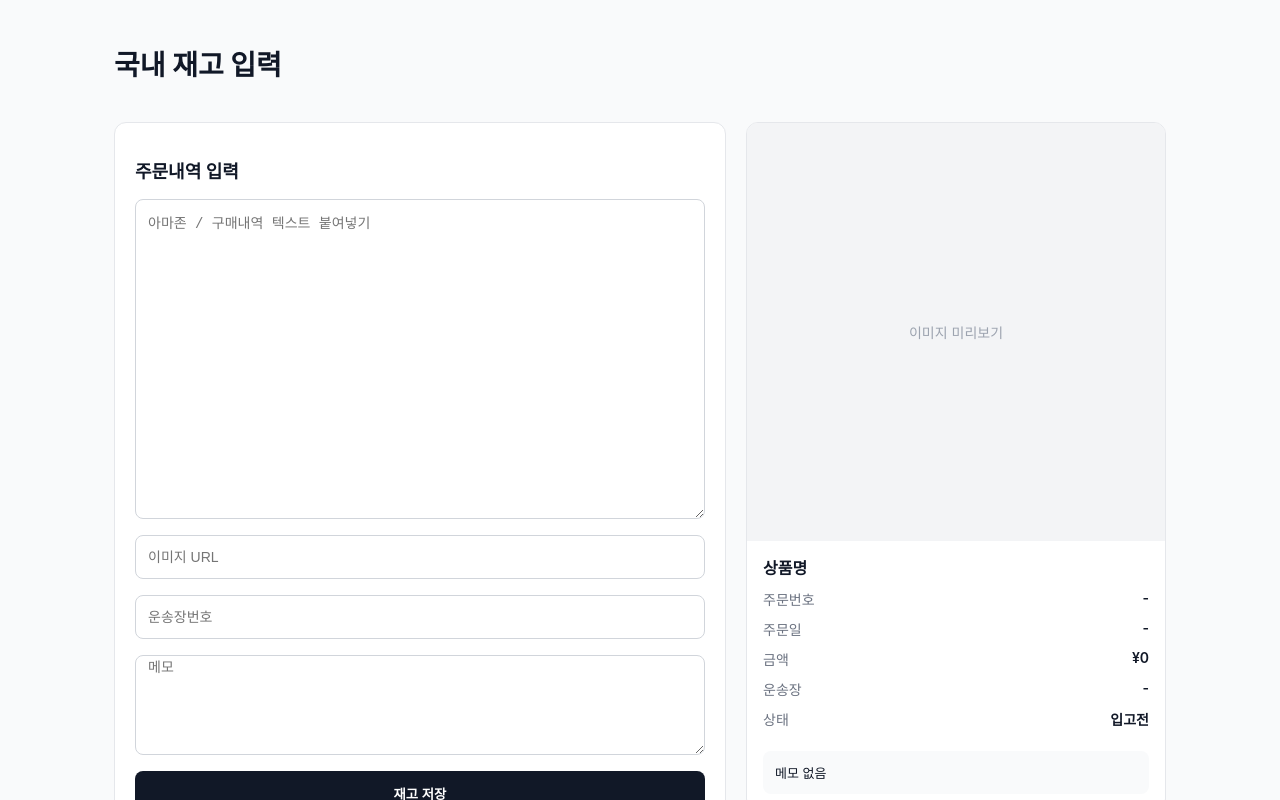
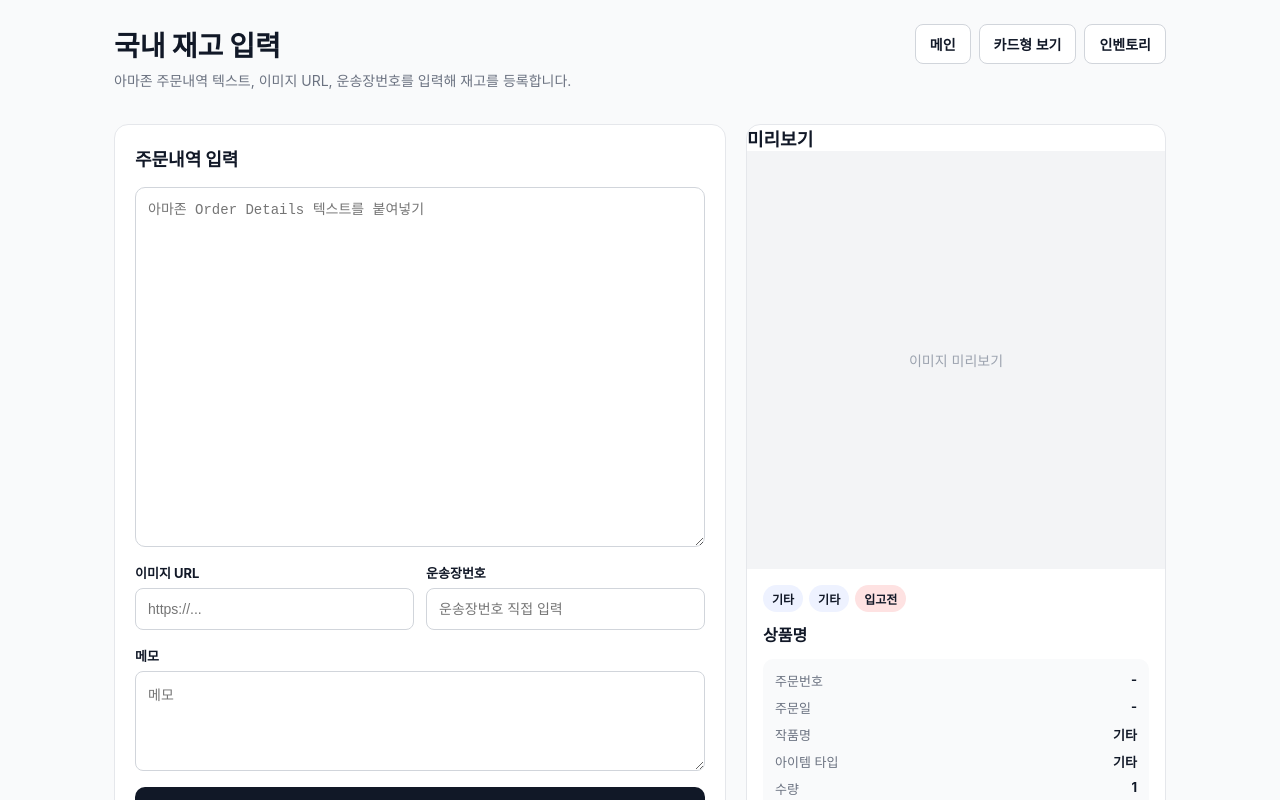
Before and after one commit to ddogagak/shipping, a Next.js app in the folder web/: page /domestic-inventory-input in a window 1280 px wide. Shown: the top 800 px of the page. Built offline with nearby package versions, Linux system fonts and the light colour scheme.

Commit message:
Update page.tsx

```diff
--- a/web/src/app/domestic-inventory-input/page.tsx
+++ b/web/src/app/domestic-inventory-input/page.tsx
@@ -1,9 +1,12 @@
 "use client";
 
+import Link from "next/link";
 import { useMemo, useState } from "react";
 
 type PreviewItem = {
   item_name: string;
+  item_type: string;
+  series_name: string;
   order_number: string;
   order_date: string;
   yen_price: number;
@@ -23,161 +26,507 @@ export default function DomesticInventoryInputPage() {
   const [memo, setMemo] = useState("");
 
   const preview = useMemo<PreviewItem>(() => {
-    const orderNumber =
-      rawText.match(/Order\s?#\s*([\d-]+)/i)?.[1] ?? "";
+    const orderNumber = rawText.match(/Order\s?#\s*([\d-]+)/i)?.[1] ?? "";
 
     const orderDate =
       rawText.match(/Order placed\s*([A-Za-z]+\s\d{1,2},\s\d{4})/i)?.[1] ??
       "";
 
-    const yenText =
-      rawText.match(/Grand Total:\s*¥([\d,]+)/i)?.[1] ?? "0";
+    const grandTotalText =
+      rawText.match(/Grand Total:\s*¥([\d,]+)/i)?.[1] ??
+      rawText.match(/Total:\s*¥([\d,]+)/i)?.[1] ??
+      "0";
 
-    const yenPrice = Number(yenText.replaceAll(",", ""));
+    const shippingText =
+      rawText.match(/Shipping\s*&\s*Handling:\s*¥([\d,]+)/i)?.[1] ?? "0";
 
-    const itemName =
-      rawText.match(/Delivered[\s\S]*?\n(.+?)\nTV Anime/i)?.[1]?.trim() ??
-      "";
+    const totalPrice = Number(grandTotalText.replaceAll(",", ""));
+    const shippingFee = Number(shippingText.replaceAll(",", ""));
+
+    const itemName = extractItemName(rawText);
+    const itemType = detectItemType(rawText);
+    const seriesName = detectSeriesName(rawText);
 
     return {
       item_name: itemName,
+      item_type: itemType,
+      series_name: seriesName,
       order_number: orderNumber,
       order_date: orderDate,
-      yen_price: yenPrice,
-      shipping_fee: 0,
-      total_price: yenPrice,
+      yen_price: totalPrice,
+      shipping_fee: shippingFee,
+      total_price: totalPrice,
       tracking_number: trackingNumber,
       image_url: imageUrl,
-      quantity: 1,
+      quantity: extractQuantity(itemName),
       status: "입고전",
       memo,
     };
   }, [rawText, imageUrl, trackingNumber, memo]);
 
   return (
-    <main
-      style={{
+    <main style={pageStyle}>
+      <div style={topBarStyle}>
+        <div>
+          <h1 style={titleStyle}>국내 재고 입력</h1>
+          <p style={subTextStyle}>
+            아마존 주문내역 텍스트, 이미지 URL, 운송장번호를 입력해 재고를 등록합니다.
+          </p>
+        </div>
+
+        <div style={{ display: "flex", gap: 8 }}>
+          <Link href="/" style={linkButtonStyle}>
+            메인
+          </Link>
+
+          <Link href="/domestic-inventory-cards" style={linkButtonStyle}>
+            카드형 보기
+          </Link>
+
+          <Link href="/domestic-inventory" style={linkButtonStyle}>
+            인벤토리
+          </Link>
+        </div>
+      </div>
+
+      <div style={layoutStyle}>
+        <section style={panelStyle}>
+          <h2 style={panelTitleStyle}>주문내역 입력</h2>
+
+          <textarea
+            value={rawText}
+            onChange={(e) => setRawText(e.target.value)}
+            placeholder="아마존 Order Details 텍스트를 붙여넣기"
+            style={rawTextareaStyle}
+          />
+
+          <div style={fieldGridStyle}>
+            <label style={labelStyle}>
+              이미지 URL
+              <input
+                value={imageUrl}
+                onChange={(e) => setImageUrl(e.target.value)}
+                placeholder="https://..."
+                style={inputStyle}
+              />
+            </label>
+
+            <label style={labelStyle}>
+              운송장번호
+              <input
+                value={trackingNumber}
+                onChange={(e) => setTrackingNumber(e.target.value)}
+                placeholder="운송장번호 직접 입력"
+                style={inputStyle}
+              />
+            </label>
+          </div>
+
+          <label style={labelStyle}>
+            메모
+            <textarea
+              value={memo}
+              onChange={(e) => setMemo(e.target.value)}
+              placeholder="메모"
+              style={memoTextareaStyle}
+            />
+          </label>
+
+          <button type="button" style={saveButtonStyle}>
+            재고 저장
+          </button>
+        </section>
+
+        <section style={previewPanelStyle}>
+          <h2 style={panelTitleStyle}>미리보기</h2>
+
+          {preview.image_url ? (
+            <img src={preview.image_url} alt="" style={imageStyle} />
+          ) : (
+            <div style={emptyImageStyle}>이미지 미리보기</div>
+          )}
+
+          <div style={previewBodyStyle}>
+            <div style={badgeRowStyle}>
+              <span style={badgeStyle}>{preview.series_name}</span>
+              <span style={badgeStyle}>{preview.item_type}</span>
+              <span style={statusBadgeStyle}>{preview.status}</span>
+            </div>
+
+            <h3 style={itemNameStyle}>{preview.item_name || "상품명"}</h3>
+
+            <div style={infoBoxStyle}>
+              <InfoRow label="주문번호" value={preview.order_number} />
+              <InfoRow label="주문일" value={preview.order_date} />
+              <InfoRow label="작품명" value={preview.series_name} />
+              <InfoRow label="아이템 타입" value={preview.item_type} />
+              <InfoRow label="수량" value={String(preview.quantity)} />
+              <InfoRow
+                label="상품금액"
+                value={`¥${preview.yen_price.toLocaleString()}`}
+              />
+              <InfoRow
+                label="배송비"
+                value={`¥${preview.shipping_fee.toLocaleString()}`}
+              />
+              <InfoRow
+                label="총액"
+                value={`¥${preview.total_price.toLocaleString()}`}
+              />
+              <InfoRow label="운송장" value={preview.tracking_number} />
+            </div>
+
+            <div style={memoBoxStyle}>{preview.memo || "메모 없음"}</div>
+          </div>
+        </section>
+      </div>
+    </main>
+  );
+}
+
+function InfoRow({ label, value }: { label: string; value: string }) {
+  return (
+    <div style={infoRowStyle}>
+      <span style={{ color: "#6b7280" }}>{label}</span>
+      <strong style={{ textAlign: "right" }}>{value || "-"}</strong>
+    </div>
+  );
+}
+
+function extractItemName(rawText: string) {
+  const lines = rawText
+    .split("\n")
+    .map((line) => line.trim())
+    .filter(Boolean);
+
+  const ignoredWords = [
+    "order details",
+    "order placed",
+    "order #",
+    "invoice",
+    "ship to",
+    "payment method",
+    "mastercard",
+    "order summary",
+    "item(s) subtotal",
+    "shipping & handling",
+    "grand total",
+    "delivered",
+    "your package was delivered",
+    "sold by",
+    "return or replace",
+    "eligible through",
+    "buy it again",
+    "view your item",
+    "track package",
+    "share gift receipt",
+    "write a product review",
+    "amazon.co.jp",
+  ];
+
+  const englishTitle = lines.find((line) => {
+    const lower = line.toLowerCase();
+
+    if (!/[a-zA-Z]/.test(line)) return false;
+    if (line.includes("¥")) return false;
+    if (/^\d{3}-\d{7}-\d{7}$/.test(line)) return false;
+
+    return !ignoredWords.some((word) => lower.includes(word));
+  });
+
+  if (englishTitle) return englishTitle;
+
+  const japaneseTitle = lines.find((line) => {
+    if (!/[ぁ-んァ-ン一-龥]/.test(line)) return false;
+    if (line.includes("墨田区")) return false;
+    if (line.includes("Tokyo-to")) return false;
+    if (line.includes("Japan")) return false;
+    if (line.includes("配送")) return false;
+    if (line.includes("注文")) return false;
+    if (line.includes("支払い")) return false;
+
+    return true;
+  });
+
+  return japaneseTitle ?? "";
+}
+
+function extractQuantity(itemName: string) {
+  const boxMatch =
+    itemName.match(/box\s*of\s*(\d+)/i) ||
+    itemName.match(/(\d+)\s*pcs/i) ||
+    itemName.match(/(\d+)\s*pieces/i) ||
+    itemName.match(/(\d+)\s*個入り/i) ||
+    itemName.match(/(\d+)\s*点/i);
+
+  if (!boxMatch) return 1;
+
+  return Number(boxMatch[1]) || 1;
+}
+
+function detectItemType(text: string) {
+  const lower = text.toLowerCase();
+
+  if (
+    lower.includes("acrylic") ||
+    text.includes("アクリル") ||
+    text.includes("아크릴")
+  ) {
+    return "아크릴";
+  }
+
+  if (
+    lower.includes("can badge") ||
+    lower.includes("badge") ||
+    text.includes("缶バッジ") ||
+    text.includes("缶バッチ") ||
+    text.includes("バッジ") ||
+    text.includes("뱃지") ||
+    text.includes("배지")
+  ) {
+    return "뱃지";
+  }
+
+  if (
+    lower.includes("figure") ||
+    lower.includes("re-ment") ||
+    lower.includes("rement") ||
+    text.includes("フィギュア") ||
+    text.includes("리멘트") ||
+    text.includes("피규어")
+  ) {
+    return "피규어";
+  }
+
+  if (
+    lower.includes("keyring") ||
+    lower.includes("key ring") ||
+    lower.includes("keychain") ||
+    lower.includes("key chain") ||
+    lower.includes("key holder") ||
+    text.includes("キーホルダー") ||
+    text.includes("キーリング") ||
+    text.includes("키링") ||
+    text.includes("키홀더")
+  ) {
+    return "키링";
+  }
+
+  if (
+    lower.includes("photocard") ||
+    lower.includes("photo card") ||
+    lower.includes("postcard") ||
+    lower.includes("post card") ||
+    lower.includes("card") ||
+    text.includes("フォトカード") ||
+    text.includes("ポストカード") ||
+    text.includes("カード") ||
+    text.includes("브로마이드") ||
+    text.includes("포토카드") ||
+    text.includes("엽서") ||
+    text.includes("카드")
+  ) {
+    return "지류";
+  }
+
+  return "기타";
+}
+
+function detectSeriesName(text: string) {
+  const lower = text.toLowerCase();
+
+  if (
+    lower.includes("hunter x hunter") ||
+    lower.includes("hunter×hunter") ||
+    lower.includes("hxh") ||
+    text.includes("HUNTER×HUNTER") ||
+    text.includes("ハンター×ハンター") ||
+    text.includes("ハンターハンター") ||
+    text.includes("헌터헌터")
+  ) {
+    return "헌터헌터";
+  }
+
+  if (
+    lower.includes("demon slayer") ||
+    lower.includes("kimetsu") ||
+    text.includes("鬼滅") ||
+    text.includes("鬼滅の刃") ||
+    text.includes("きめつ") ||
+    text.includes("귀멸") ||
+    text.includes("귀멸의 칼날")
+  ) {
+    return "귀멸의칼날";
+  }
+
+  if (
+    lower.includes("my hero academia") ||
+    lower.includes("hero academia") ||
+    lower.includes("boku no hero") ||
+    lower.includes("bnha") ||
+    lower.includes("mha") ||
+    text.includes("僕のヒーローアカデミア") ||
+    text.includes("ヒロアカ") ||
+    text.includes("나의 히어로 아카데미아") ||
+    text.includes("히로아카")
+  ) {
+    return "나의히어로아카데미아";
+  }
+
+  if (
+    lower.includes("frieren") ||
+    text.includes("葬送のフリーレン") ||
+    text.includes("フリーレン") ||
+    text.includes("프리렌") ||
+    text.includes("장송의 프리렌")
+  ) {
+    return "프리렌";
+  }
+
+  if (
+    lower.includes("attack on titan") ||
+    lower.includes("shingeki") ||
+    text.includes("進撃の巨人") ||
+    text.includes("進撃") ||
+    text.includes("진격의 거인") ||
+    text.includes("진격거")
+  ) {
+    return "진격의거인";
+  }
+
+  return "기타";
+}
+
+const pageStyle: React.CSSProperties = {
   padding: 24,
+  background: "#f9fafb",
+  minHeight: "100vh",
+};
+
+const topBarStyle: React.CSSProperties = {
   display: "flex",
-        flexDirection: "column",
-        gap: 20,
-      }}
-    >
-      <h1 style={{ fontSize: 28, fontWeight: 700 }}>
-        국내 재고 입력
-      </h1>
+  justifyContent: "space-between",
+  gap: 16,
+  alignItems: "flex-start",
+  marginBottom: 20,
+};
 
-      <div
-        style={{
+const titleStyle: React.CSSProperties = {
+  margin: 0,
+  fontSize: 28,
+  fontWeight: 800,
+};
+
+const subTextStyle: React.CSSProperties = {
+  marginTop: 6,
+  color: "#6b7280",
+  fontSize: 14,
+};
+
+const linkButtonStyle: React.CSSProperties = {
+  height: 40,
+  padding: "0 14px",
+  borderRadius: 8,
+  border: "1px solid #d1d5db",
+  background: "#fff",
+  color: "#111827",
+  textDecoration: "none",
+  display: "inline-flex",
+  alignItems: "center",
+  fontSize: 14,
+  fontWeight: 600,
+};
+
+const layoutStyle: React.CSSProperties = {
   display: "grid",
   gridTemplateColumns: "1fr 420px",
   gap: 20,
   alignItems: "start",
-        }}
-      >
-        {/* 입력 영역 */}
-        <div
-          style={{
+};
+
+const panelStyle: React.CSSProperties = {
   border: "1px solid #e5e7eb",
-            borderRadius: 12,
+  borderRadius: 14,
   padding: 20,
   background: "#fff",
-          }}
-        >
-          <h2
-            style={{
-              fontSize: 18,
-              fontWeight: 600,
-              marginBottom: 16,
-            }}
-          >
-            주문내역 입력
-          </h2>
-
-          <div
-            style={{
   display: "flex",
   flexDirection: "column",
   gap: 16,
-            }}
-          >
-            <textarea
-              value={rawText}
-              onChange={(e) => setRawText(e.target.value)}
-              placeholder="아마존 / 구매내역 텍스트 붙여넣기"
-              style={{
+};
+
+const previewPanelStyle: React.CSSProperties = {
+  border: "1px solid #e5e7eb",
+  borderRadius: 14,
+  background: "#fff",
+  overflow: "hidden",
+};
+
+const panelTitleStyle: React.CSSProperties = {
+  margin: 0,
+  fontSize: 18,
+  fontWeight: 800,
+};
+
+const rawTextareaStyle: React.CSSProperties = {
   width: "100%",
-                minHeight: 320,
+  minHeight: 360,
+  padding: 12,
+  borderRadius: 10,
+  border: "1px solid #d1d5db",
+  fontSize: 14,
+  lineHeight: 1.5,
+  resize: "vertical",
+};
+
+const fieldGridStyle: React.CSSProperties = {
+  display: "grid",
+  gridTemplateColumns: "1fr 1fr",
+  gap: 12,
+};
+
+const labelStyle: React.CSSProperties = {
+  display: "flex",
+  flexDirection: "column",
+  gap: 6,
+  fontSize: 13,
+  fontWeight: 700,
+};
+
+const inputStyle: React.CSSProperties = {
+  height: 42,
+  padding: "0 12px",
+  borderRadius: 8,
+  border: "1px solid #d1d5db",
+  fontSize: 14,
+};
+
+const memoTextareaStyle: React.CSSProperties = {
+  minHeight: 100,
   padding: 12,
   borderRadius: 8,
   border: "1px solid #d1d5db",
   fontSize: 14,
-              }}
-            />
+  resize: "vertical",
+};
 
-            <input
-              value={imageUrl}
-              onChange={(e) => setImageUrl(e.target.value)}
-              placeholder="이미지 URL"
-              style={inputStyle}
-            />
-
-            <input
-              value={trackingNumber}
-              onChange={(e) => setTrackingNumber(e.target.value)}
-              placeholder="운송장번호"
-              style={inputStyle}
-            />
-
-            <textarea
-              value={memo}
-              onChange={(e) => setMemo(e.target.value)}
-              placeholder="메모"
-              style={{
-                ...inputStyle,
-                minHeight: 100,
-              }}
-            />
-
-            <button
-              style={{
-                height: 44,
+const saveButtonStyle: React.CSSProperties = {
+  height: 46,
   border: "none",
-                borderRadius: 8,
+  borderRadius: 10,
   background: "#111827",
   color: "#fff",
-                fontWeight: 600,
+  fontWeight: 800,
   cursor: "pointer",
-              }}
-            >
-              재고 저장
-            </button>
-          </div>
-        </div>
+};
 
-        {/* 미리보기 */}
-        <div
-          style={{
-            border: "1px solid #e5e7eb",
-            borderRadius: 12,
-            overflow: "hidden",
-            background: "#fff",
-          }}
-        >
-          {preview.image_url ? (
-            <img
-              src={preview.image_url}
-              alt=""
-              style={{
+const imageStyle: React.CSSProperties = {
   width: "100%",
   aspectRatio: "1 / 1",
   objectFit: "cover",
   background: "#f3f4f6",
-              }}
-            />
-          ) : (
-            <div
-              style={{
+};
+
+const emptyImageStyle: React.CSSProperties = {
   width: "100%",
   aspectRatio: "1 / 1",
   background: "#f3f4f6",
@@ -186,102 +535,62 @@ export default function DomesticInventoryInputPage() {
   justifyContent: "center",
   color: "#9ca3af",
   fontSize: 14,
-              }}
-            >
-              이미지 미리보기
-            </div>
-          )}
+};
 
-          <div
-            style={{
+const previewBodyStyle: React.CSSProperties = {
   padding: 16,
   display: "flex",
   flexDirection: "column",
-              gap: 10,
-            }}
-          >
-            <div
-              style={{
-                fontWeight: 700,
+  gap: 12,
+};
+
+const badgeRowStyle: React.CSSProperties = {
+  display: "flex",
+  flexWrap: "wrap",
+  gap: 6,
+};
+
+const badgeStyle: React.CSSProperties = {
+  padding: "5px 9px",
+  borderRadius: 999,
+  background: "#eef2ff",
+  fontSize: 12,
+  fontWeight: 800,
+};
+
+const statusBadgeStyle: React.CSSProperties = {
+  ...badgeStyle,
+  background: "#fee2e2",
+};
+
+const itemNameStyle: React.CSSProperties = {
+  margin: 0,
   fontSize: 16,
-                lineHeight: 1.4,
-              }}
-            >
-              {preview.item_name || "상품명"}
-            </div>
+  lineHeight: 1.45,
+};
 
-            <InfoRow
-              label="주문번호"
-              value={preview.order_number}
-            />
+const infoBoxStyle: React.CSSProperties = {
+  background: "#f9fafb",
+  borderRadius: 10,
+  padding: 12,
+  display: "flex",
+  flexDirection: "column",
+  gap: 8,
+};
 
-            <InfoRow
-              label="주문일"
-              value={preview.order_date}
-            />
-
-            <InfoRow
-              label="금액"
-              value={`¥${preview.total_price.toLocaleString()}`}
-            />
-
-            <InfoRow
-              label="운송장"
-              value={preview.tracking_number}
-            />
-
-            <InfoRow
-              label="상태"
-              value={preview.status}
-            />
-
-            <div
-              style={{
-                marginTop: 12,
-                padding: 12,
-                borderRadius: 8,
-                background: "#f9fafb",
-                fontSize: 13,
-                whiteSpace: "pre-wrap",
-              }}
-            >
-              {preview.memo || "메모 없음"}
-            </div>
-          </div>
-        </div>
-      </div>
-    </main>
-  );
-}
-
-function InfoRow({
-  label,
-  value,
-}: {
-  label: string;
-  value: string | number;
-}) {
-  return (
-    <div
-      style={{
+const infoRowStyle: React.CSSProperties = {
   display: "flex",
   justifyContent: "space-between",
-        gap: 12,
-        fontSize: 14,
-      }}
-    >
-      <span style={{ color: "#6b7280" }}>{label}</span>
+  gap: 10,
+  fontSize: 13,
+};
 
-      <span style={{ fontWeight: 600 }}>{value || "-"}</span>
-    </div>
-  );
-}
-
-const inputStyle: React.CSSProperties = {
-  width: "100%",
-  height: 44,
-  padding: "0 12px",
-  borderRadius: 8,
-  border: "1px solid #d1d5db",
-  fontSize: 14,
+const memoBoxStyle: React.CSSProperties = {
+  minHeight: 44,
+  background: "#fff7ed",
+  borderRadius: 10,
+  padding: 12,
+  fontSize: 13,
+  color: "#374151",
+  whiteSpace: "pre-wrap",
 };
```
Lines whose indentation alone changed are shown as unchanged.
